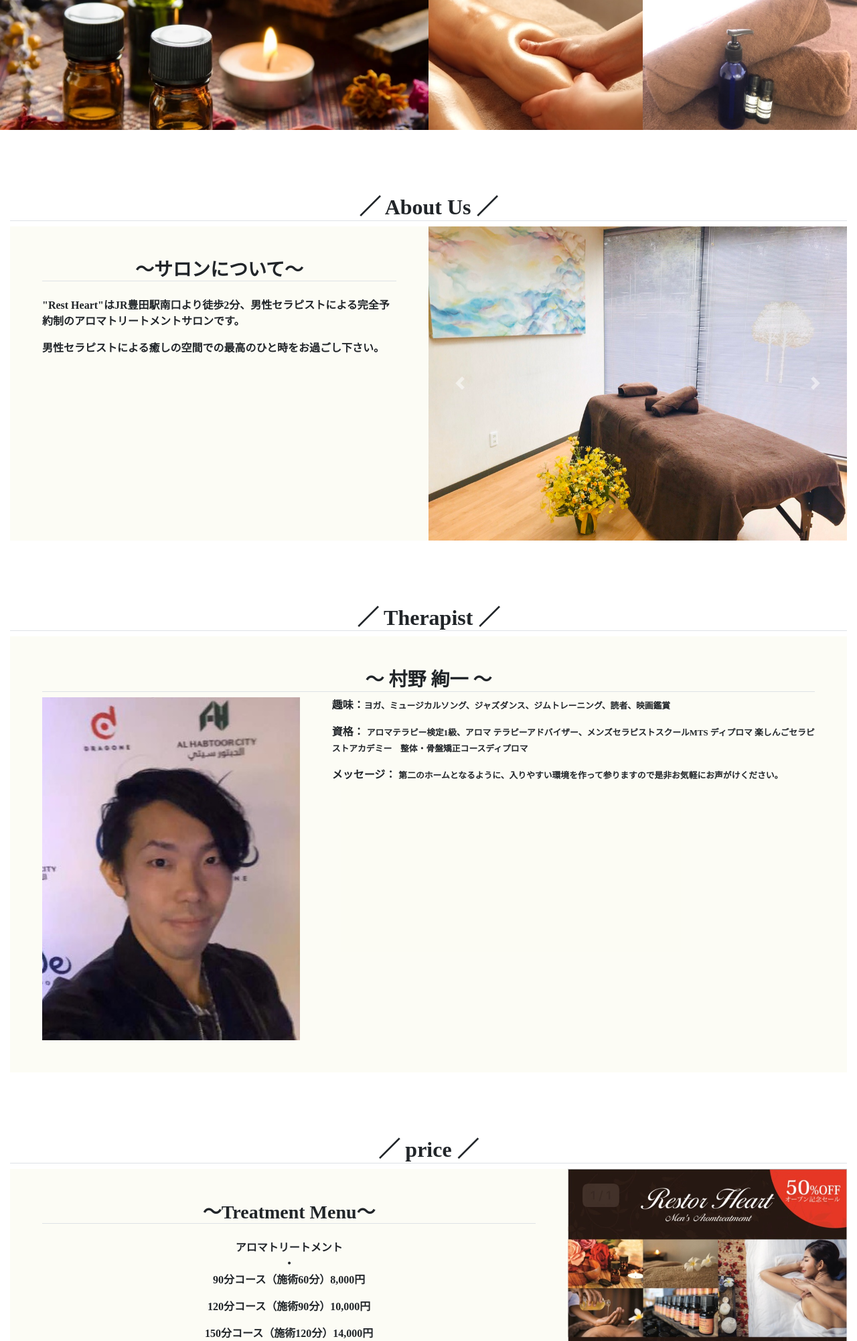
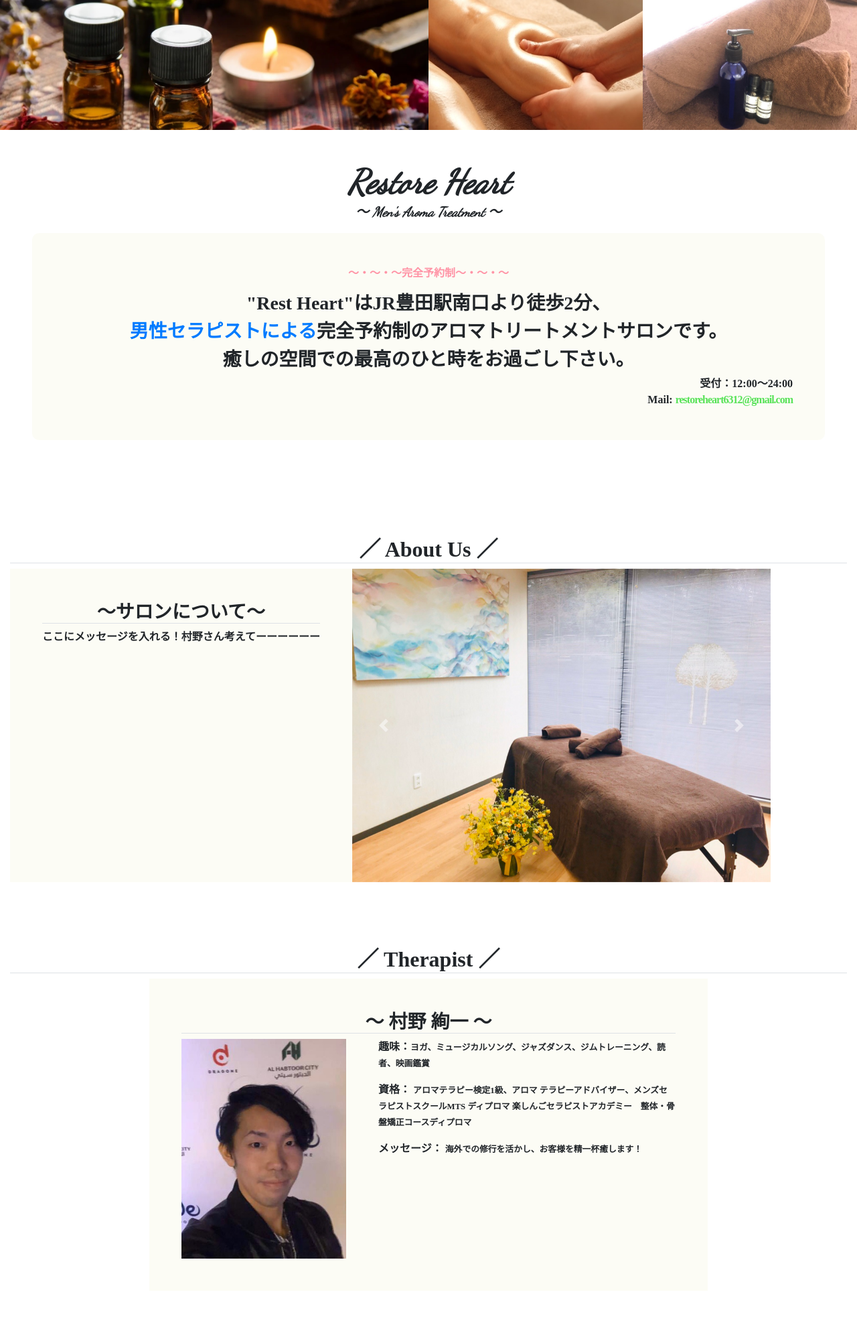
Before and after one commit to yj2222/salonApp, a PHP site: page / in a window 1280 px wide. Shown: the part 357-2359 px from the top of the page at 67% size. Run offline with PHP 8.4, Linux system fonts and the light colour scheme; some libraries are stand-ins or nearby versions; some web fonts are replaced.

Commit message:
Update main.html

```diff
--- a/css/style.css
+++ b/css/style.css
@@ -1,10 +1,10 @@
-header{
+/* header{
   position: fixed;
   top: 0;
   z-index: 10;
   width: 100%;
   background-color: white;
-}
+} */
 
 /* .displayNone{
   display: none;
@@ -17,6 +17,17 @@ header{
 
 .show {
   opacity: 1;
+}
+
+.fadein {
+  opacity: 0;
+  transform : translate(0, 50px);
+  transition : all 1500ms;
+}
+
+.fadein.scrollin{
+  opacity: 1;
+  transform: translate(0, 0);
 }
 
 .headerTitle{
--- a/main.html
+++ b/main.html
@@ -30,20 +30,6 @@
   </head>
   <body>
 
-    <!-- <header class="px-md-5 py-3 border-bottom">
-      <div class="d-sm-flex justify-content-between">
-        <div class="headerTitle">
-          <h1 class="border-bottom m-0 px-md-5 font-weight-bold" style="font-size: 50px;">Restore Heart</h1>
-          <p class="font-weight-bold">～ Men's Aroma Treatment ～</p>
-        </div>
-        <div class="py-1 px-3 headerRight">
-          <p class="text-center m-0 font-weight-bold" style="color: rgb(255, 148, 166);">～・～・～完全予約制～・～・～</p>
-          <p class="m-0 font-weight-bold">受付：12:00～24:00</p>
-          <p class="m-0 font-weight-bold">Mail:<a href="mailto:restoreheart6312&#64;gmail.com" class="headerRight__mail">restoreheart6312@gmail.com</a></p>
-        </div>
-      </div>
-    </header> -->
-
     <div id="headImage">
       <div class="d-flex">
         <img class="d-block w-25 headImage2" src="image/logo2.jpg" alt="">
@@ -62,24 +48,38 @@
       </div>
     </div>
 
-    <!-- <button id="test">test</button> -->
-
-
+    <header class="px-md-5 py-5">
+      <div class="">
+        <div class="headerTitle">
+          <h1 class="m-0 px-md-5 font-weight-bold" style="font-size: 50px;">Restore Heart</h1>
+          <p class="font-weight-bold">～ Men's Aroma Treatment ～</p>
+        </div>
+        <div class="headerRight p-5">
+          <p class="text-center font-weight-bold" style="color: rgb(255, 148, 166);">～・～・～完全予約制～・～・～</p>
+          <div class="text-center font-weight-bold">
+            <h3 class="font-weight-bold">"Rest Heart"はJR豊田駅南口より徒歩2分、</h3>
+            <h3 class="font-weight-bold"><strong class="text-primary">男性セラピストによる</strong>完全予約制のアロマトリートメントサロンです。</h3>
+            <h3 class="font-weight-bold">癒しの空間での最高のひと時をお過ごし下さい。</h3>
+          </div>
+          <div class="text-right">
+            <p class="m-0 font-weight-bold">受付：12:00～24:00</p>
+            <p class="m-0 font-weight-bold">Mail:
+              <a href="mailto:restoreheart6312&#64;gmail.com" class="headerRight__mail">restoreheart6312@gmail.com</a>
+            </p>
+          </div>
+        </div>
+      </div>
+    </header>
 
     <main class="py-5">
       <!-- メインコンテンツ -->
       <div class="col-lg-12 col-md-9 col-sm-12 col-xs-12 m-auto py-5">
         <!-- コンテンツ１-->
         <h2 class="text-center border-bottom font-weight-bold">／ About Us ／</h2>
-        <div class="d-lg-flex">
+        <div class="d-lg-flex fadein">
           <div class="p-5 contentText">
             <h3 class="text-center border-bottom font-weight-bold">～サロンについて～</h3>
-            <p class="pt-3">
-              "Rest Heart"はJR豊田駅南口より徒歩2分、男性セラピストによる完全予約制のアロマトリートメントサロンです。
-            </p>
-            <p>
-              男性セラピストによる癒しの空間での最高のひと時をお過ごし下さい。
-            </p>
+            <p>ここにメッセージを入れる！村野さん考えてーーーーーー</p>
           </div>
           <div  class="col-lg-6 p-0">
             <!-- スライド -->
@@ -106,15 +106,13 @@
         </div>
         <!-- コンテンツ２ -->
         <h2 class="text-center pt-5 mt-5 border-bottom font-weight-bold">／ Therapist ／</h2>
-        <div class="contentText p-5">
+        <div class="contentText p-5 col-lg-8 m-auto fadein">
           <h3 class="text-center border-bottom font-weight-bold">～ 村野 絢一 ～</h3>
           <div class="d-sm-flex ">
             <div class="col-sm-4 p-0">
               <img class="d-block w-100" src="image/member2.jpg" alt="TherapistPicture">
-              <!-- <p class="pt-3">名前：<small>村野 絢一</small></p> -->
             </div>
             <div class="pl-sm-5 pt-5 pt-sm-0">
-              <!-- <p class="pt-3">名前：<small>村野 絢一</small></p> -->
               <p>趣味：<small class="font-weight-bold">ヨガ、ミュージカルソング、ジャズダンス、ジムトレーニング、読者、映画鑑賞</small></p>
 
               <p>資格：
@@ -125,7 +123,7 @@
               </p>
               <p class="m-0">メッセージ：
                 <small class="font-weight-bold">
-                  第二のホームとなるように、入りやすい環境を作って参りますので是非お気軽にお声がけください。
+                  海外での修行を活かし、お客様を精一杯癒します！
                 </small>
               </p>
             </div>
@@ -133,7 +131,7 @@
         </div>
         <!-- コンテンツ３ -->
         <h2 class="text-center pt-5 mt-5 border-bottom font-weight-bold">／ price ／</h2>
-        <div class="d-lg-flex">
+        <div class="d-lg-flex col-lg-8 m-auto fadein">
           <div class="contentText col-lg-8 p-5">
             <h3 class="text-center border-bottom font-weight-bold">～Treatment Menu～</h3>
             <p class="pt-3 text-center m-0 font-weight-bold">アロマトリートメント</p>
@@ -207,9 +205,19 @@
         $(".headImage9").addClass('show');
       },4000);
 
+    });
 
+    $(window).scroll(function (){
+    $('.fadein').each(function(){
+        var elemPos = $(this).offset().top,
+            scroll = $(window).scrollTop(),
+            windowHeight = $(window).height();
+          if (scroll > elemPos - windowHeight + 100){
+              $(this).addClass('scrollin');
+            }
+        });
+    });
 
-    });
     </script>
 
   </body>
```
